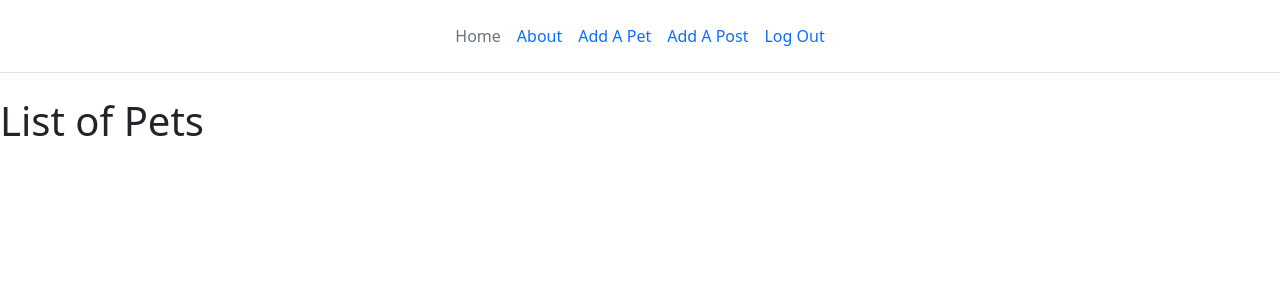
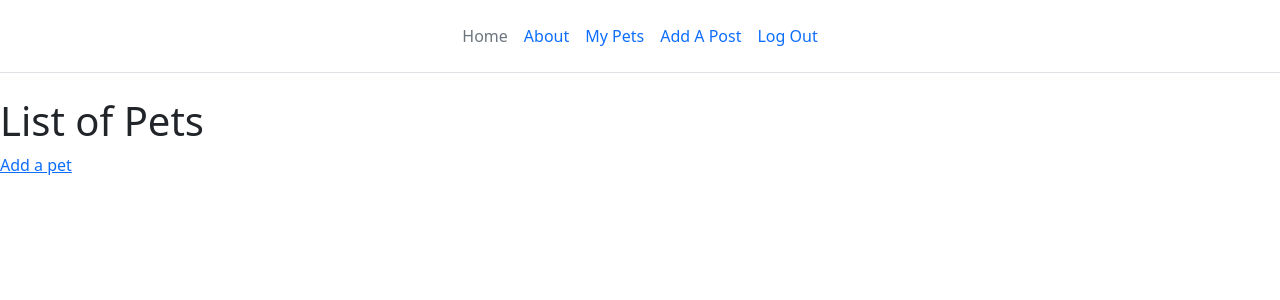
Before and after one commit to chrispaladin7/fuzzyfriends, a Django app: page /pets/ in a window 1280 px wide. Shown: the top 300 px of the page. Run offline with Django 4.2, Linux system fonts and the light colour scheme; the visitor is signed in with stand-in values (Sample User, id 1); data that the repository does not hold is empty.

Commit message:
implements Pets creation

```diff
--- a/main_app/templates/base.html
+++ b/main_app/templates/base.html
@@ -26,7 +26,7 @@
         </li>
         <li><a href="#" class="nav-link px-2">About</a></li>
         {% if user.is_authenticated %}
-        <li><a href="{% url 'pets_list' %}" class="nav-link px-2">Add A Pet</a></li>
+        <li><a href="{% url 'pets_list' %}" class="nav-link px-2">My Pets</a></li>
         <li><a href="" class="nav-link px-2">Add A Post</a></li>
         <li><a href="{% url 'logout' %}" class="nav-link px-2">Log Out</a></li>
       </ul>
--- a/main_app/templates/pets/pets_list.html
+++ b/main_app/templates/pets/pets_list.html
@@ -9,7 +9,12 @@
   <p>Type: {{ pet.type_of_animal }}</p>
   <p>Breed: {{ pet.breed }}</p>
   <p>description: {{ pet.description }}</p>
-  <p>Profile Picture: {{ pet.profile_picture }}</p>
+  <p>Profile Picture: <img height="200px" width="200px" src="{{ pet.profile_picture }}" alt="Image is unavailable"> </p>
 </div>
+<br> <hr>
+
 {% endfor %}
+<div>
+  <a href="{% url 'pets_create' %}">Add a pet</a>
+</div>
 {% endblock %}
--- a/main_app/urls.py
+++ b/main_app/urls.py
@@ -4,5 +4,5 @@ from . import views
 urlpatterns = [
 	path('', views.home, name='home'),
   path('pets/', views.pets_list, name='pets_list'),
-  # path('pets/create/', )
+  path('pets/create/', views.PetCreate.as_view(),name='pets_create')
 ]
--- a/main_app/views.py
+++ b/main_app/views.py
@@ -1,5 +1,6 @@
 from django.shortcuts import render
-from django.views.generic import ListView
+from django.views.generic import ListView,CreateView
+from django.contrib.auth.decorators import login_required
 from django.contrib.auth.mixins import LoginRequiredMixin
 from .models import Pet
 
@@ -7,8 +8,19 @@ from .models import Pet
 def home(request):
   return render(request, 'home.html')
 
+@login_required
 def pets_list(request):
   pets = Pet.objects.filter(user=request.user)
   return render (request, 'pets/pets_list.html', {
     'pets': pets
   })
+
+
+class PetCreate(LoginRequiredMixin,CreateView):
+  model = Pet
+  fields = ['name','type_of_animal','breed','description','profile_picture']
+  success_url='/pets'
+
+  def form_valid(self, form):
+    form.instance.user = self.request.user
+    return super().form_valid(form)
```
Also changed, not shown: main_app/templates/main_app/pet_form.html (added, +14 -0 lines).
